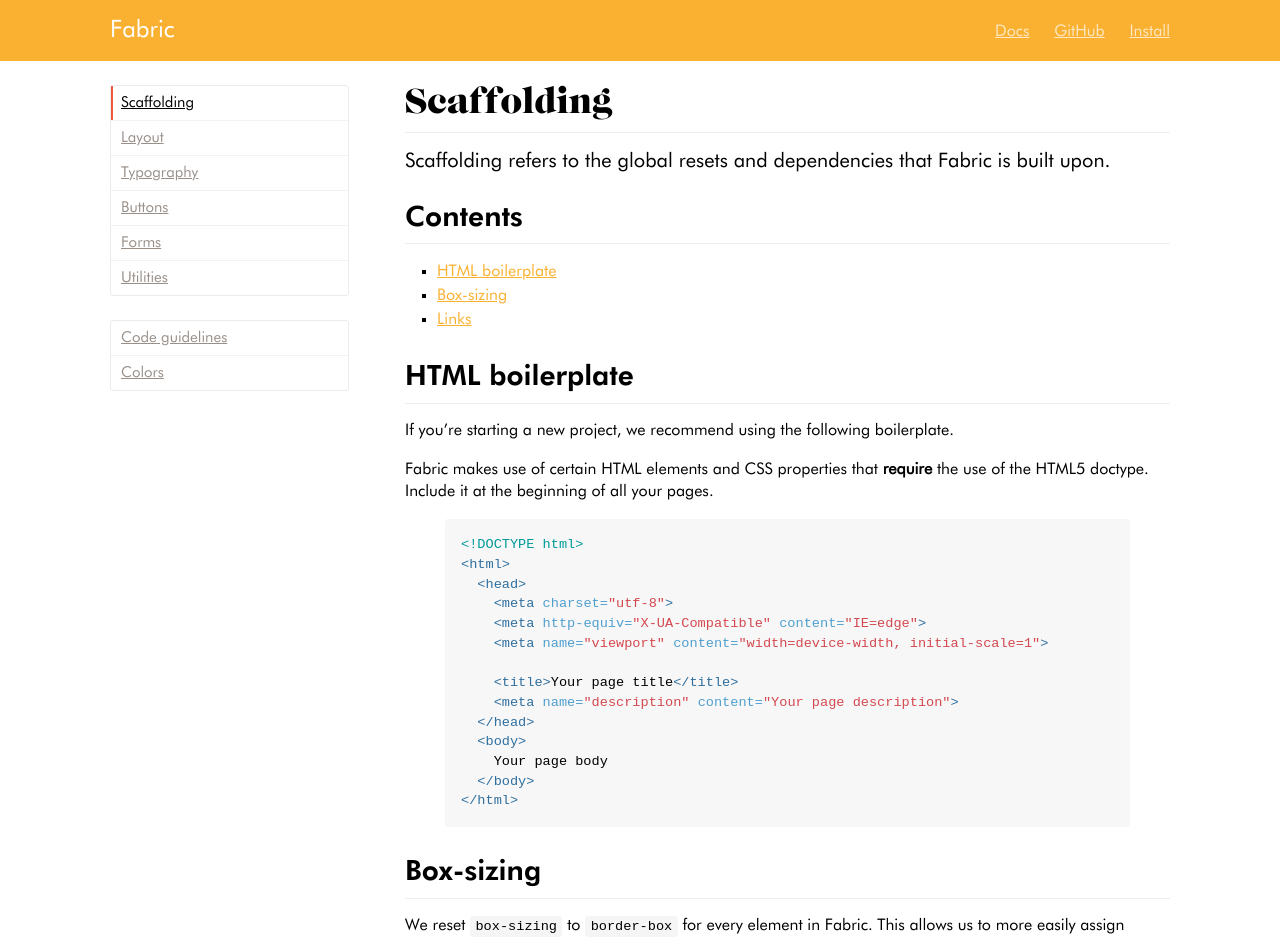
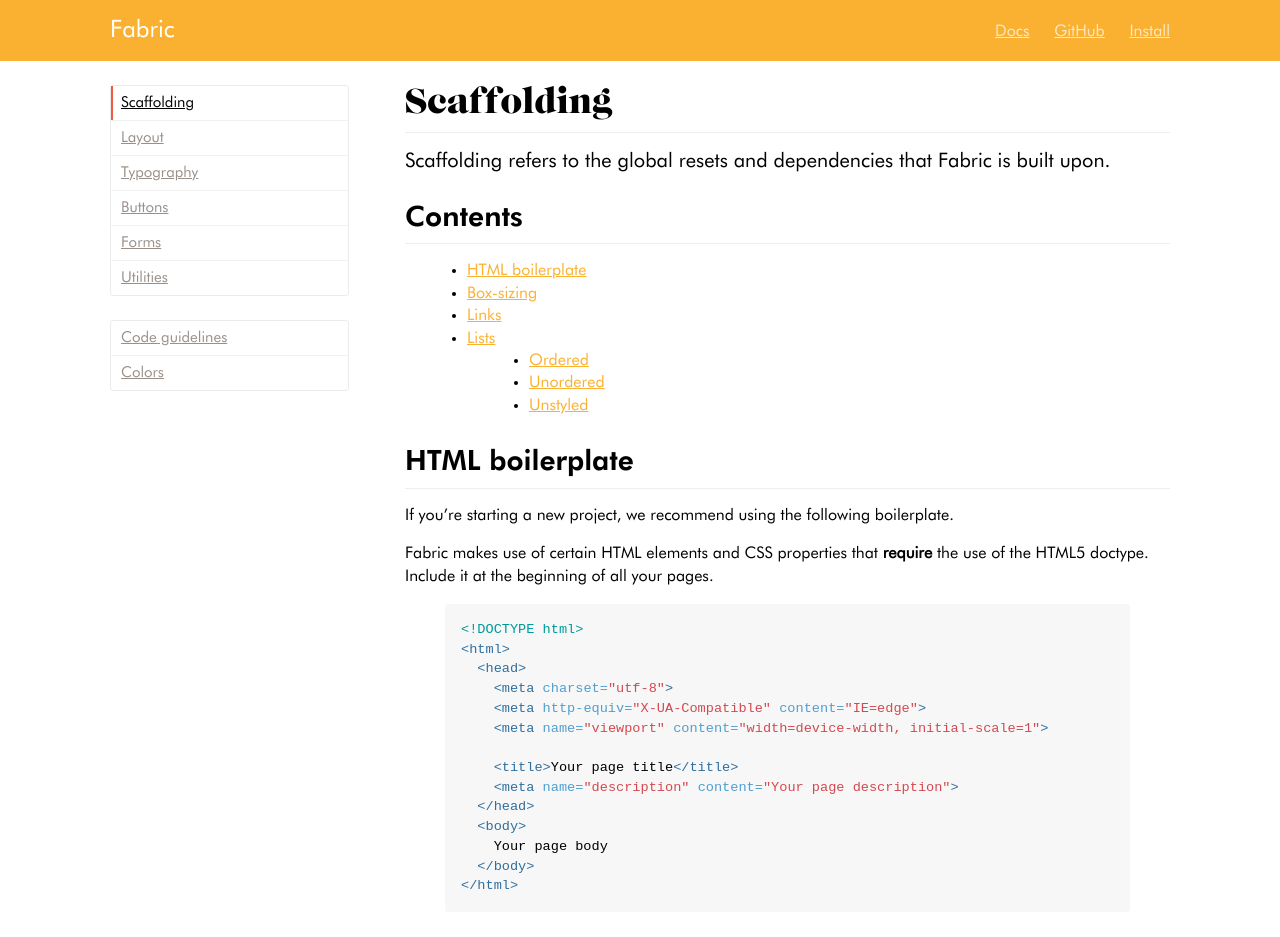
Before and after one commit to yusuf8ahmed/fabric, a Jekyll site: the page built from docs/scaffolding.md, in a window 1280 px wide. Shown: the top 937 px of the page. Built offline with Jekyll 4.4.1, drawn with Linux system fonts in a browser that asks for light colours; some of the changed text lies outside the part shown.

Commit message:
list styles

```diff
--- a/docs/docs.scss
+++ b/docs/docs.scss
@@ -7,11 +7,11 @@
 // Import Fabric itself
 //
 
-@import "../scss/fabric";
 @import "css/anchor";
 @import "css/syntax";
 @import "css/github_flavored_markdown";
 @import "css/fonts";
+@import "../scss/fabric";
 
 
 //
@@ -38,7 +38,6 @@
 .markdown-body {
   overflow: visible;
 }
-
 
 //
 // Site header
@@ -158,12 +157,6 @@
 //
 
 .docs-layout > .markdown-body {
-  ul, ol, li {
-    list-style: square;
-  }
-  li {
-    line-height: 1.5;
-  }
   > h1 {
     @include h3-serif;
   }
--- a/docs/scaffolding.md
+++ b/docs/scaffolding.md
@@ -46,3 +46,43 @@
 Here is what <a href="http://www.wealthsimple.com">an example link</a> looks like.
 
 {% endexample %}
+
+## Lists
+
+### Ordered
+
+{% example html %}
+
+<ol>
+  <li>One</li>
+  <li>Two</li>
+  <li>Three</li>
+</ol>
+
+{% endexample %}
+
+### Unordered
+
+{% example html %}
+
+<ul>
+  <li>One</li>
+  <li>Two</li>
+  <li>Three</li>
+</ul>
+
+{% endexample %}
+
+### Unstyled
+
+This class can be used to remove all default list styling (in navigation bars etc.)
+
+{% example html %}
+
+<ol class="list-unstyled">
+  <li>One</li>
+  <li>Two</li>
+  <li>Three</li>
+</ol>
+
+{% endexample %}
--- a/scss/_base-mixins.scss
+++ b/scss/_base-mixins.scss
@@ -51,3 +51,11 @@
   left: 50%;
   transform: translate(-50%, -50%);
 }
+
+@mixin unstyle-lists {
+  ul, ol, li {
+    margin: 0;
+    padding: 0;
+    list-style: none;
+  }
+}
--- a/scss/_base.scss
+++ b/scss/_base.scss
@@ -41,3 +41,19 @@
   max-width: 100%;
   border: 0;
 }
+li {
+  margin-left: 30px;
+  line-height: 1.4;
+}
+ul > li {
+  list-style: disc outside;
+}
+ol > li {
+  list-style: decimal outside;
+}
+ul, ol {
+  margin-bottom: 25px;
+}
+.list-unstyled {
+  @include unstyle-lists;
+}
```
Also changed, not shown: css/.fabric-stats.md (+8 -8 lines), css/fabric.css.
